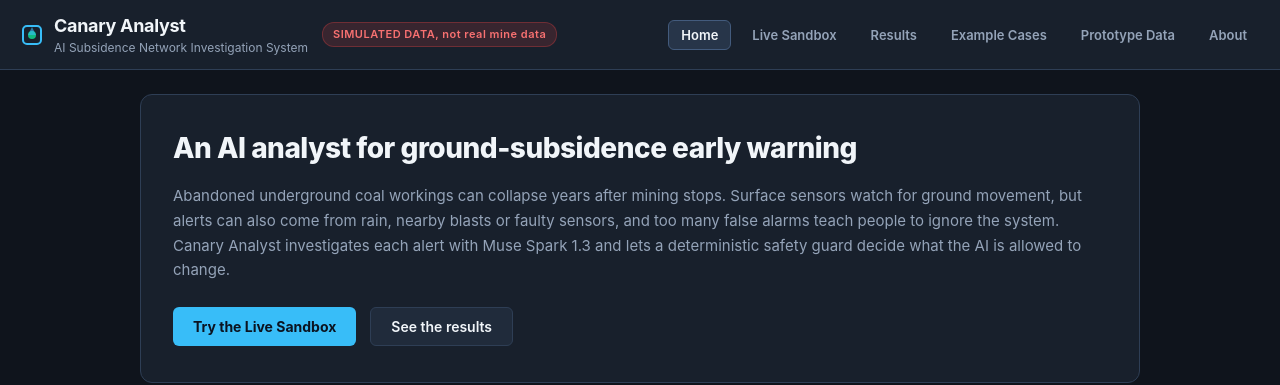
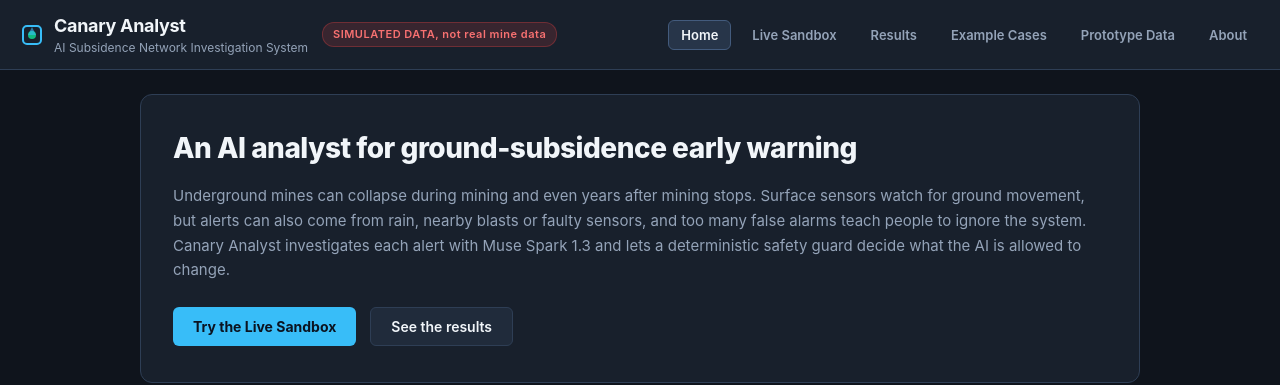
Before and after one commit to itskavyansh/Canary-Analyst, a React (Vite) app in the folder web/: page / in a window 1280 px wide. Shown: the top 385 px of the page. Built offline with nearby package versions, Linux system fonts and the light colour scheme.

Commit message:
removed abandoned

```diff
--- a/web/src/HomeTab.jsx
+++ b/web/src/HomeTab.jsx
@@ -29,7 +29,7 @@ export function HomeTab({ setActiveTab }) {
           color: 'var(--text-muted)',
           margin: 0
         }}>
-          Abandoned underground coal workings can collapse years after mining stops. Surface sensors watch for ground movement, but alerts can also come from rain, nearby blasts or faulty sensors, and too many false alarms teach people to ignore the system. Canary Analyst investigates each alert with Muse Spark 1.3 and lets a deterministic safety guard decide what the AI is allowed to change.
+          Underground mines can collapse during mining and even years after mining stops. Surface sensors watch for ground movement, but alerts can also come from rain, nearby blasts or faulty sensors, and too many false alarms teach people to ignore the system. Canary Analyst investigates each alert with Muse Spark 1.3 and lets a deterministic safety guard decide what the AI is allowed to change.
         </p>
         <div style={{ display: 'flex', gap: '14px', flexWrap: 'wrap', marginTop: '6px' }}>
           <button
```
Also changed, not shown: 4 other files (tests, documents, lock files or other folders).
